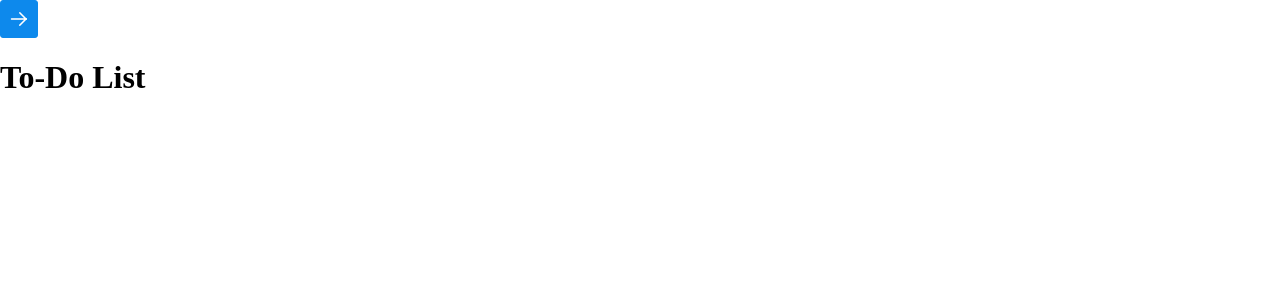
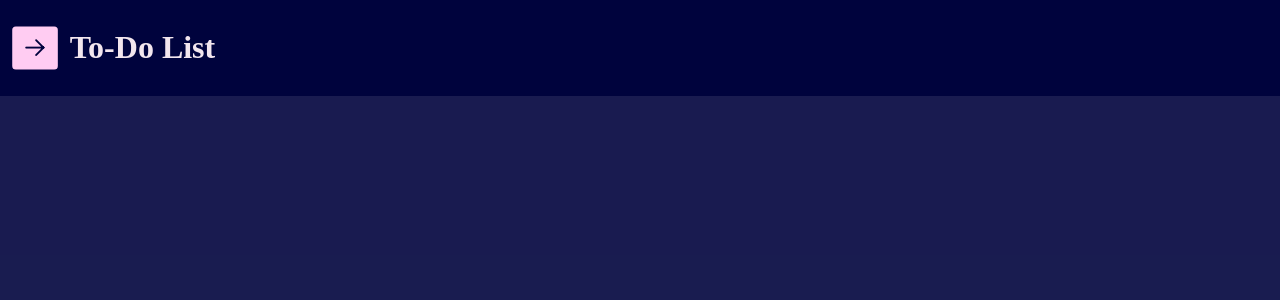
Before and after one commit to milenatarkowska/react-todo-project, a React (Vite) app: page /app in a window 1280 px wide. Shown: the top 300 px of the page. Built offline with nearby package versions, Linux system fonts and the light colour scheme.

Commit message:
Styled main page background and header

```diff
--- /dev/null
+++ b/src/pages/MainAppPage.css
@@ -0,0 +1,28 @@
+.main-app-page{
+    background-color: rgba(0, 3, 61, 0.9);
+    color: #F2E6EE;
+    min-height: 100vh;
+
+}
+.main-app-page header{
+    background-color: rgb(0, 3, 61);
+    display: flex;
+    flex-direction: row;
+    padding: 0.5rem 1rem;
+    justify-items: center;
+    align-items: center;
+    gap: 1rem;
+}
+
+.main-app-page Button{
+    scale: 1.2;
+    background-color: #FFCCF2;
+    border: none;
+    color: #00033D;
+    transition: all 0.3s ease-in-out;
+}
+.main-app-page Button:hover{
+    background-color: #fa8dde;
+    box-shadow: 0 0 10px #F2E6EE, 0 0 20px #FFCCF2;
+    transform: scale(1.02);
+}
--- a/src/pages/MainAppPage.jsx
+++ b/src/pages/MainAppPage.jsx
@@ -1,20 +1,21 @@
 import { Sidebar } from 'primereact/sidebar';
 import { Button } from 'primereact/button';
 import { useState } from 'react';
+import './MainAppPage.css';
 
 export default function MainApp() {
     const [visible, setVisible] = useState(false);
     return(
         <div className="main-app-page">
-            <div className="header">
-                <div className="card flex justify-content-center">
+            <header>
+                <div className="custom-sidebar">
                     <Sidebar visible={visible} onHide={() => setVisible(false)}>
                         <h2>Your to-do lists</h2>
                     </Sidebar>
                     <Button icon="pi pi-arrow-right" onClick={() => setVisible(true)} />
                 </div>
                 <h1>To-Do List</h1>
-            </div>
+            </header>
         </div>
     );
 }
```
